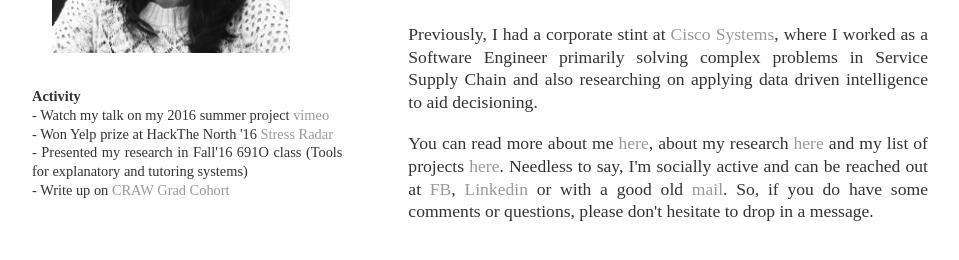
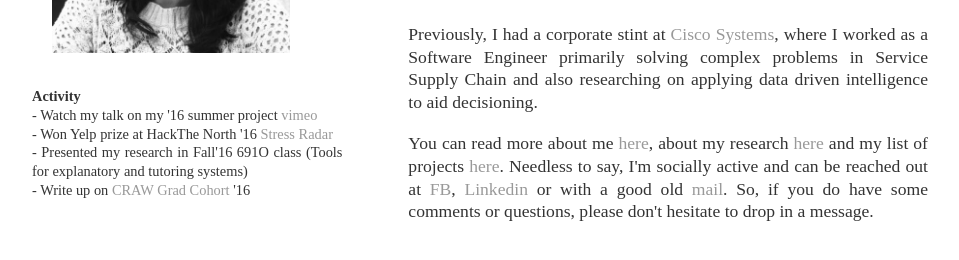
Before and after one commit to Shamya/shamyatest.github.io, a Jekyll site: the page built from index.html, in a window 1280 px wide. Shown: the part 375-635 px from the top of the page, without its empty margins (160-1119 px from the left). Built offline with Jekyll 4.4.1, drawn with Linux system fonts in a browser that asks for light colours.

Commit message:
Update index.html

```diff
--- a/index.html
+++ b/index.html
@@ -7,10 +7,10 @@ title: Shamya Karumbaiah
   <br>
   <img src="/images/shamya.jpg" height=70% width=70% style="margin:10px 20px 10px 20px">
 
-<p style="margin:20px 30px 20px 0px;font-size:90%"><b>Activity</b> <br>- Watch my talk on my 2016 summer project <a href ="https://vimeo.com/178362096">vimeo</a> <br>
+<p style="margin:20px 30px 20px 0px;font-size:90%"><b>Activity</b> <br>- Watch my talk on my '16 summer project <a href ="https://vimeo.com/178362096">vimeo</a> <br>
   - Won Yelp prize at HackThe North '16 <a href ="http://devpost.com/software/hackthenorth2016-3xg5le">Stress Radar</a><br>
   - Presented my research in Fall'16 691O class (Tools for explanatory and tutoring systems)<br>
-  - Write up on <a href ="http://cswomenumass.github.io/grad-cohort/2016/04/25/Grad-Cohort-Report.html">CRAW Grad Cohort</a><br>
+  - Write up on <a href ="http://cswomenumass.github.io/grad-cohort/2016/04/25/Grad-Cohort-Report.html">CRAW Grad Cohort</a> '16<br>
 </p>
 </div>
 
```
